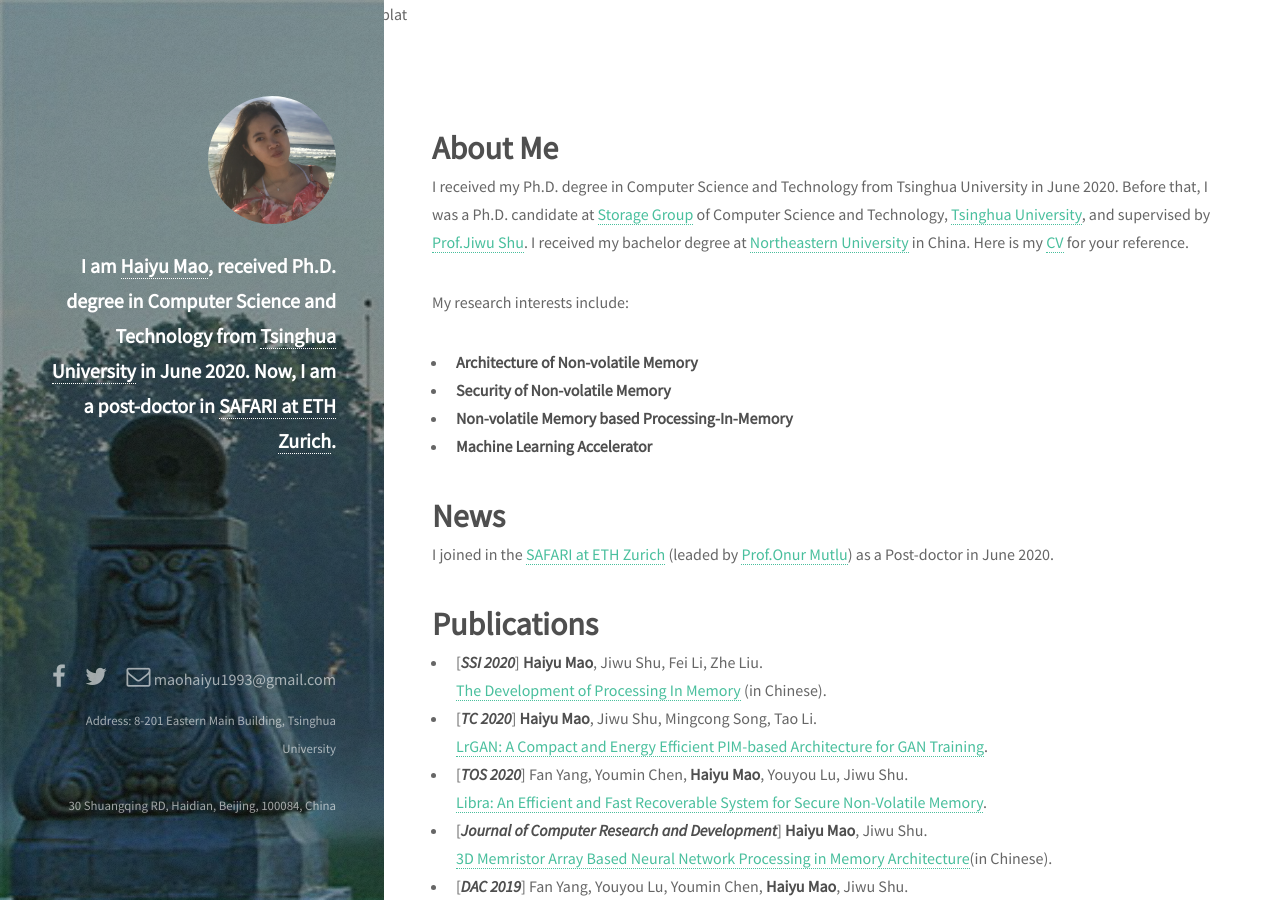
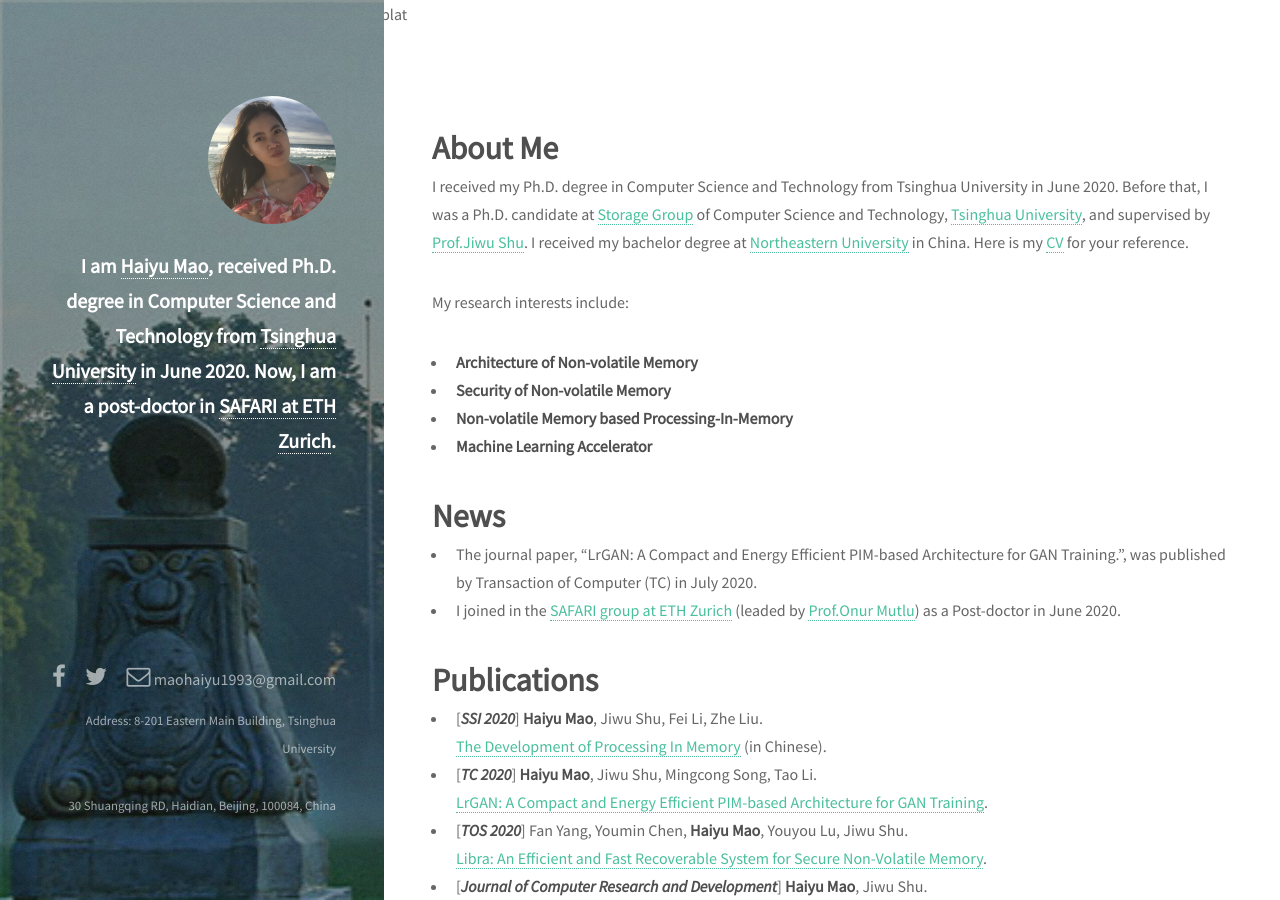
Before and after one commit to Hybol1993/Hybol1993.github.io, a Jekyll site: the page built from index.html, in a window 1280 px wide and 900 px high. Built offline with Jekyll 4.4.1, drawn with Linux system fonts in a browser that asks for light colours; nearby versions of some CDN libraries.

Commit message:
20200813

```diff
--- a/_posts/2019-01-01-aboutme.markdown
+++ b/_posts/2019-01-01-aboutme.markdown
@@ -13,7 +13,9 @@
 - **Machine Learning Accelerator**
 
 # News
-I joined in the [SAFARI at ETH Zurich](https://safari.ethz.ch/) (leaded by [Prof.Onur Mutlu](https://people.inf.ethz.ch/omutlu/)) as a Post-doctor in June 2020.
+- The journal paper, "LrGAN: A Compact and Energy Efficient PIM-based Architecture for GAN Training.", was published by Transaction of Computer (TC) in July 2020.
+- I joined in the [SAFARI group at ETH Zurich](https://safari.ethz.ch/) (leaded by [Prof.Onur Mutlu](https://people.inf.ethz.ch/omutlu/)) as a Post-doctor in June 2020.
+
 
 # Publications
 - \[***SSI 2020***\]  **Haiyu Mao**, Jiwu Shu, Fei Li, Zhe Liu. <br> [The Development of Processing In Memory](../pimsurvey.pdf) (in Chinese).
```
